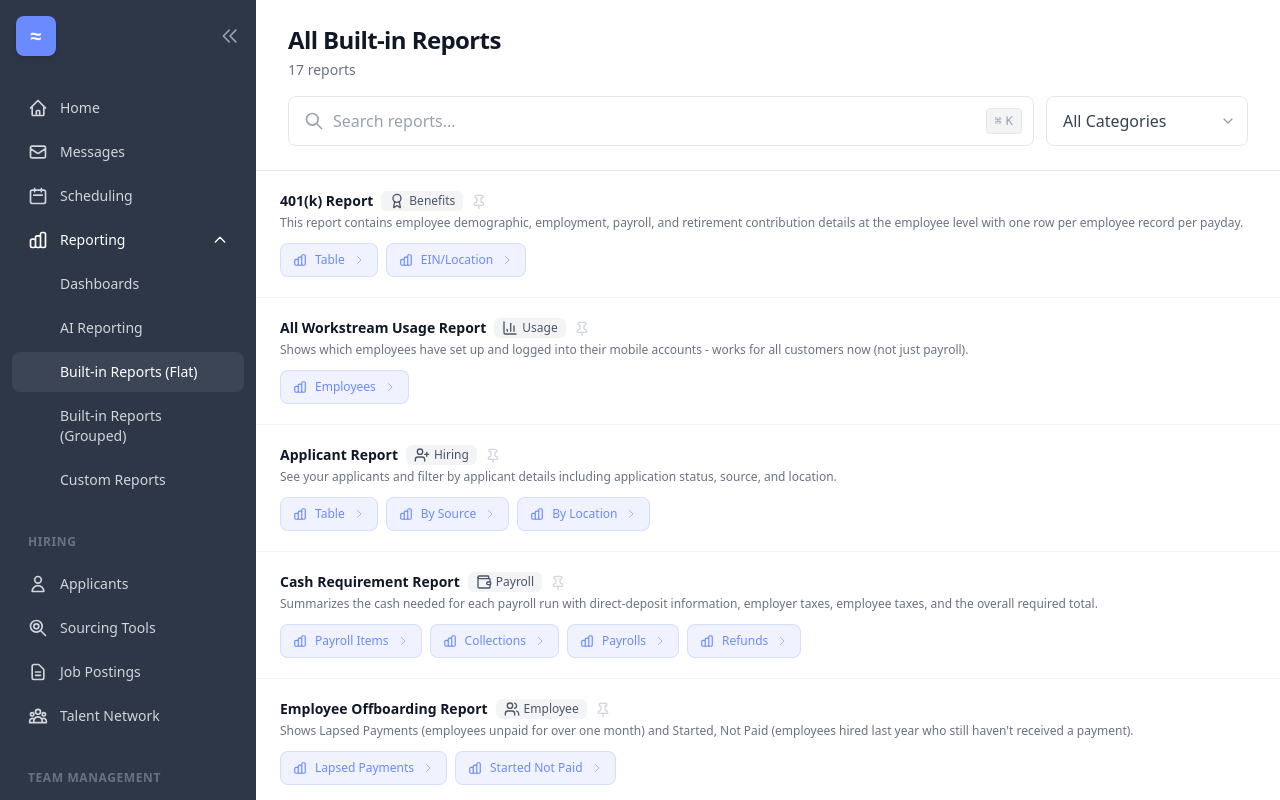
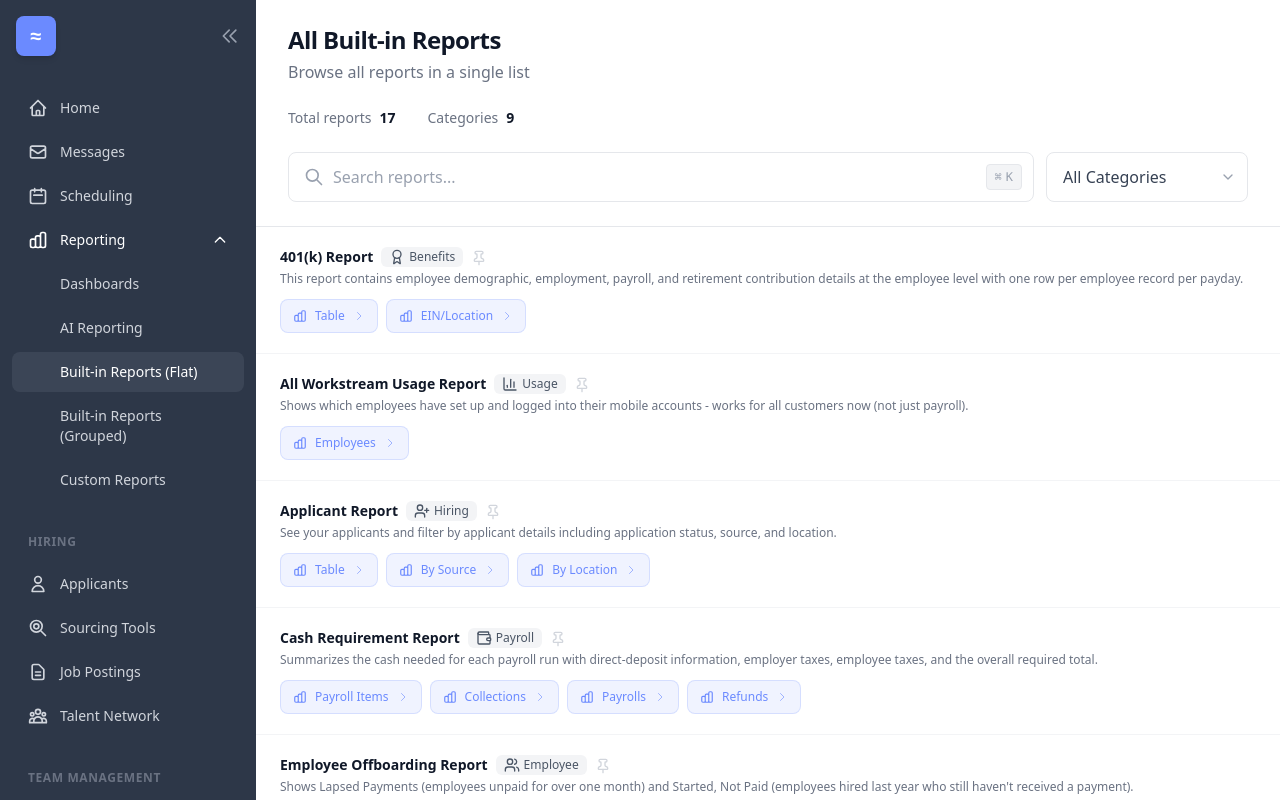
Before and after one commit to stoyan-workstream/vibestream, a Next.js app: page /reporting/built-in-reports in a window 1280 px wide. Built offline with nearby package versions, Linux system fonts and the light colour scheme.

Commit message:
Standardize stats summary across both views
Both views now show identical stats:
- Total reports: 26
- Categories: 9

Same styling, same format, same positioning above search bar.

Co-authored-by: Cursor <cursoragent@cursor.com>

```diff
--- a/src/app/reporting/built-in-reports-accordion/page.tsx
+++ b/src/app/reporting/built-in-reports-accordion/page.tsx
@@ -349,21 +349,15 @@ export default function BuiltInReports() {
       </div>
 
       {/* Stats Summary */}
-      <div className="flex gap-8 mb-8 text-sm">
+      <div className="flex gap-8 mb-8 text-sm text-gray-500">
         <div>
-          <span className="text-gray-400">Total reports</span>
-          <span className="ml-2 font-medium text-gray-900">{reports.length}</span>
+          <span>Total reports</span>
+          <span className="ml-2 font-semibold text-gray-900">{reports.length}</span>
         </div>
         <div>
-          <span className="text-gray-400">Categories</span>
-          <span className="ml-2 font-medium text-gray-900">{categories.length}</span>
+          <span>Categories</span>
+          <span className="ml-2 font-semibold text-gray-900">{categories.length}</span>
         </div>
-        {searchQuery && (
-          <div className="animate-fade-in">
-            <span className="text-gray-400">Showing</span>
-            <span className="ml-2 font-medium text-gray-900">{filteredReports.length}</span>
-          </div>
-        )}
       </div>
 
       {/* Search and Filter Bar */}
--- a/src/app/reporting/built-in-reports/page.tsx
+++ b/src/app/reporting/built-in-reports/page.tsx
@@ -313,14 +313,22 @@ export default function BuiltInReports() {
       <main className="flex-1 flex flex-col overflow-hidden">
         {/* Header */}
         <div className="flex-shrink-0 bg-white border-b border-gray-200 px-8 py-6">
-          <div className="flex items-center justify-between mb-4">
+          <div className="mb-6">
+            <h1 className="text-2xl font-semibold text-gray-900 tracking-tight">
+              All Built-in Reports
+            </h1>
+            <p className="mt-1 text-gray-500">Browse all reports in a single list</p>
+          </div>
+
+          {/* Stats Summary */}
+          <div className="flex gap-8 mb-6 text-sm text-gray-500">
             <div>
-              <h1 className="text-2xl font-semibold text-gray-900 tracking-tight">
-                All Built-in Reports
-              </h1>
-              <p className="mt-1 text-sm text-gray-500">
-                {sortedReports.length} {sortedReports.length === 1 ? "report" : "reports"}
-              </p>
+              <span>Total reports</span>
+              <span className="ml-2 font-semibold text-gray-900">{reports.length}</span>
+            </div>
+            <div>
+              <span>Categories</span>
+              <span className="ml-2 font-semibold text-gray-900">{categories.length}</span>
             </div>
           </div>
 
```
